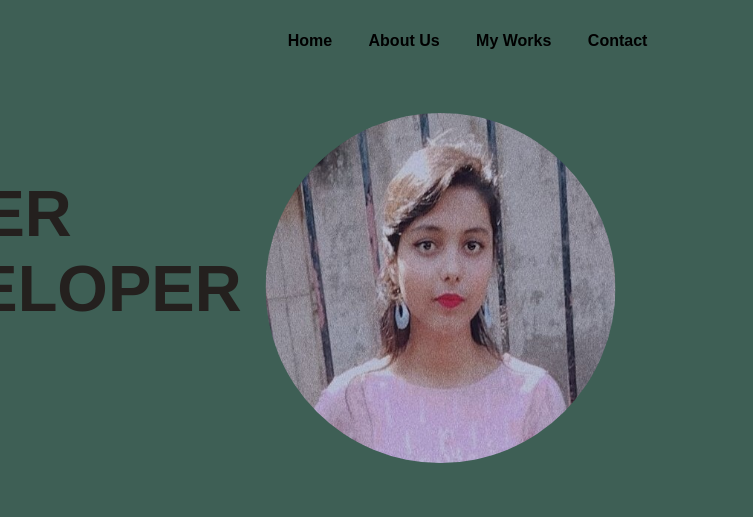
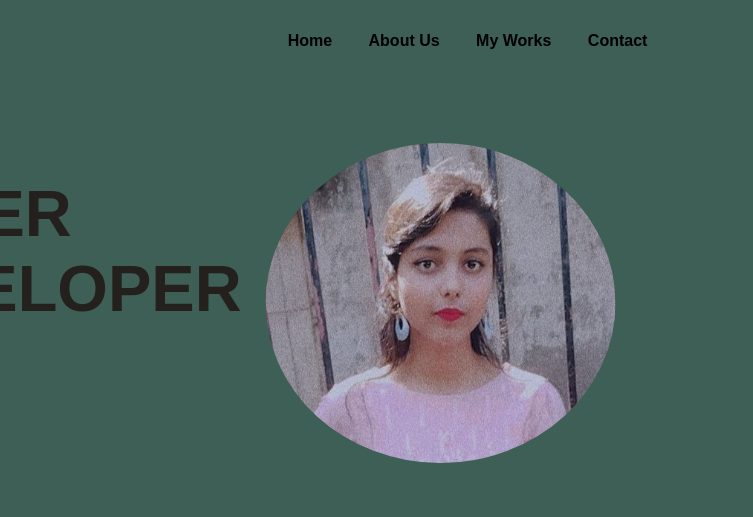
Before and after one commit to SnehaSonar/Portfolio, a plain HTML site: page index.html in a window 1280 px wide. Shown: the part 37-554 px from the top of the page, 527-1280 px from the left. Drawn offline with nearby package versions, Linux system fonts and the light colour scheme.

Commit message:
Update index.html

```diff
--- a/index.html
+++ b/index.html
@@ -39,7 +39,7 @@
             <a href="Profile.pdf" download >Download CV</a>
         </div>
         <div class="image">
-            <img src="P1.jpg" alt="img" class="Sneha" style="margin-top: 1200px; height: 350px; width: 350px; border-radius: 50%;">
+            <img src="P1.jpg" alt="img" class="Sneha" style="margin-top: 1200px; height: 320px; width: 350px; border-radius: 50%;">
         </div>
         <div class="icon">
             <a href="https://github.com/SnehaSonar/"><ion-icon name="logo-github""></ion-icon></a>
```
